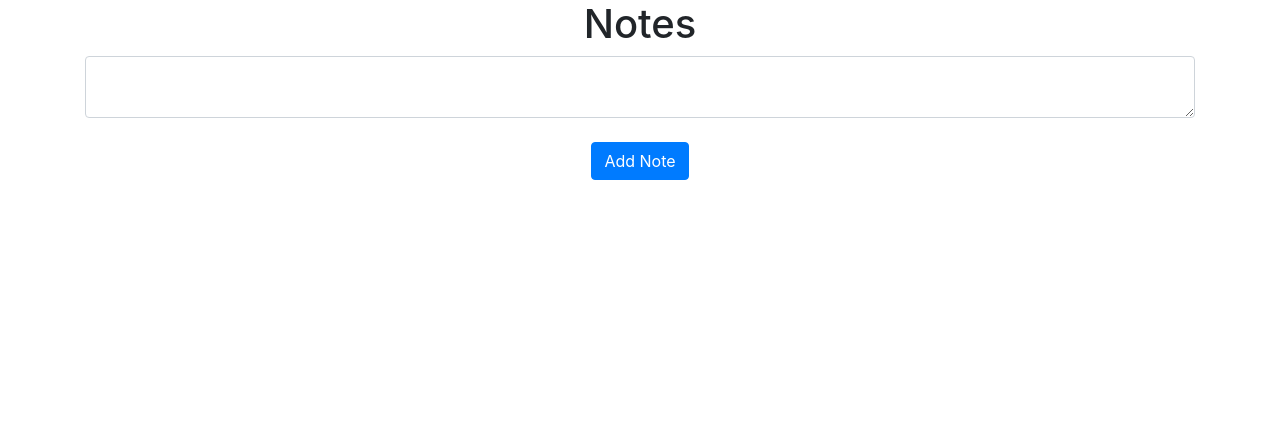
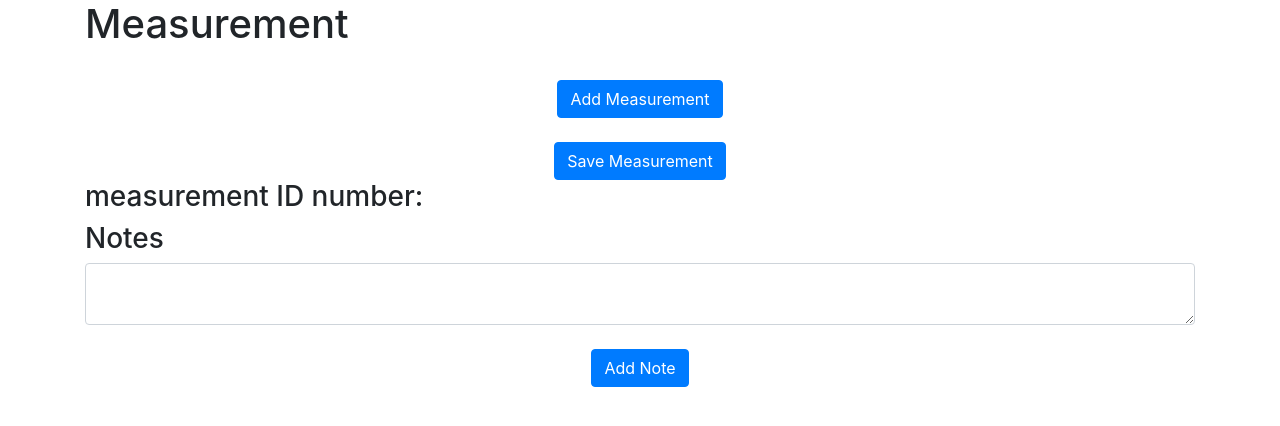
Before and after one commit to AleksandraMech/data_monitoring, a Flask app: page / in a window 1280 px wide. Shown: the part 56-482 px from the top of the page. Run offline with Flask 3, Linux system fonts and the light colour scheme; the visitor is signed in with stand-in values (Sample User, id 1); data that the repository does not hold is empty; some libraries are stand-ins or nearby versions.

Commit message:
update page

```diff
--- a/website/templates/home.html
+++ b/website/templates/home.html
@@ -1,6 +1,33 @@
 {% extends "base.html" %} {% block title %}Home{% endblock %} {% block content
     %}
-    <h1 align="center">Notes</h1>
+    <h1>Measurement</h1>
+    <ul class="list-group list-group-flush" id="measurement">
+      {% for measurement in user.measurement %}
+      <li class="list-group-item">
+        {{ measurement.data }}
+        <button type="button" class="close" onClick="deleteMeasurement({{ measurement.id }})">
+          <span aria-hidden="true">&times;</span>
+        </button>
+      </li>
+      {% endfor %}
+    </ul>
+    <form method="POST">
+      <br />
+      <div align="center">
+        <button type="submit" class="btn btn-primary">Add Measurement</button>
+      </div>
+    </form>
+    <form method="POST">
+      <br />
+      <div align="center">
+        <button type="submit" class="btn btn-primary">Save Measurement</button>
+      </div>
+    </form>
+    <h3>measurement ID number: </h3>
+
+
+
+    <h3>Notes</h3>
     <ul class="list-group list-group-flush" id="notes">
       {% for note in user.notes %}
       <li class="list-group-item">
```
